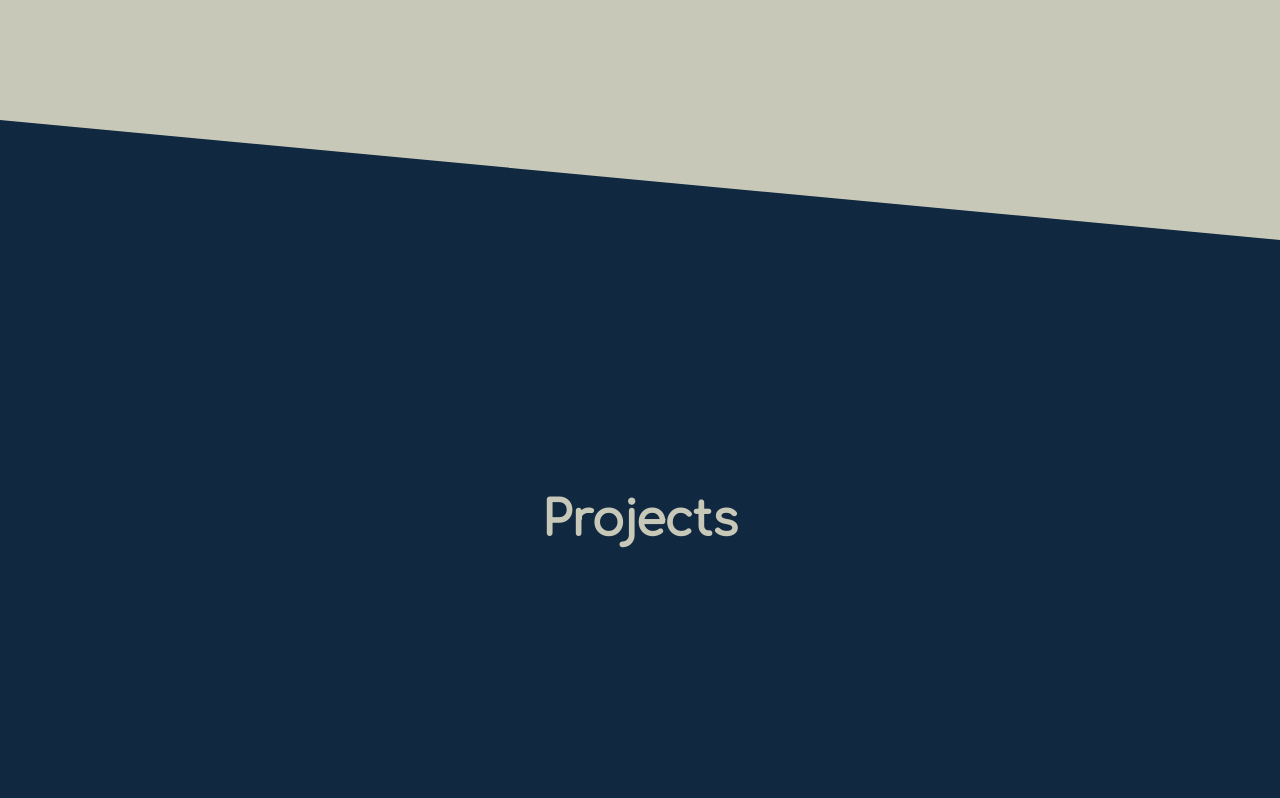
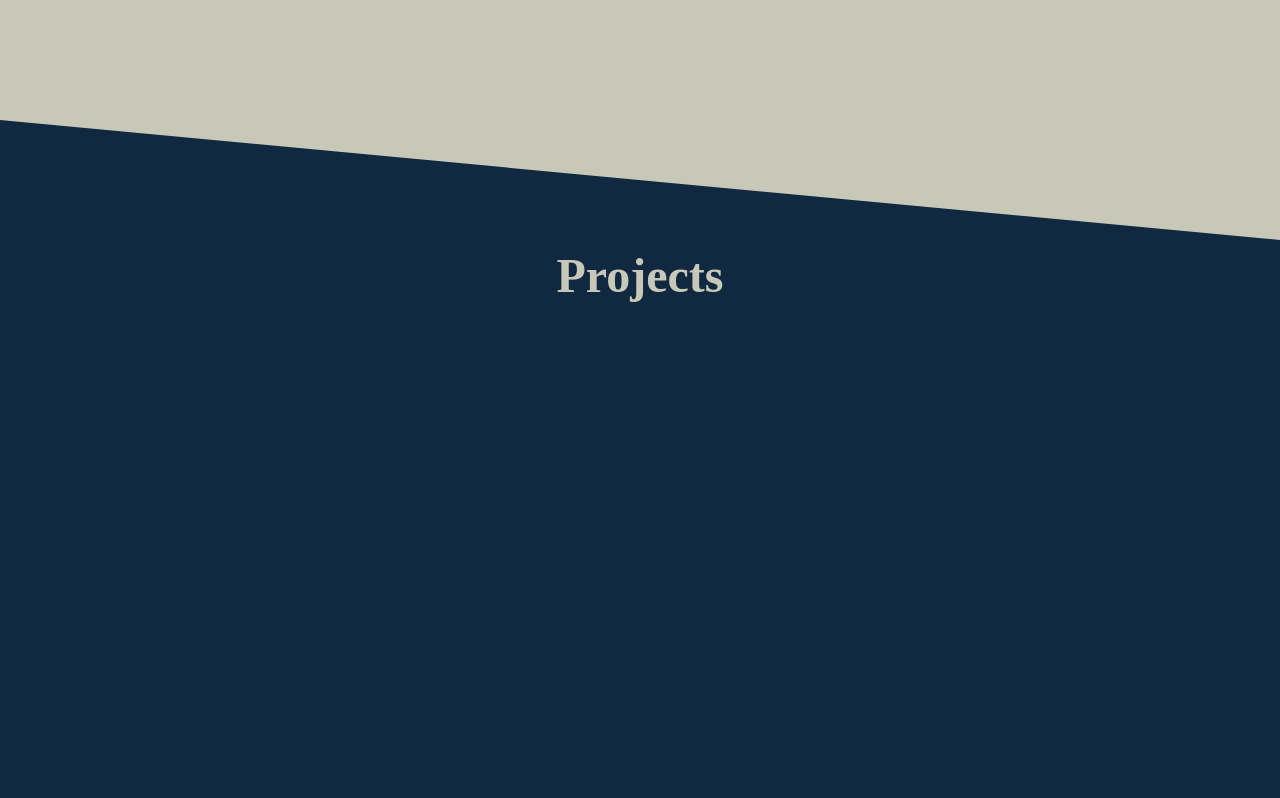
Before and after one commit to nu7124/NadimPersonalSite, a Gatsby site: page / in a window 1280 px wide. Shown: the part 1240-2038 px from the top of the page. Built offline with nearby package versions, Linux system fonts and the light colour scheme; Gatsby itself is replaced by a stand-in of ours.

Commit message:
updated font

```diff
--- a/src/components/Projects/projects.css
+++ b/src/components/Projects/projects.css
@@ -2,11 +2,14 @@
     width:100vw;
     height: 100vh;
     display: grid;
-    align-content: center;
-    justify-content: center;
+    /* align-content: center;
+    justify-content: center; */
 }
 
 #projectsComp_name {
+    margin-top: 10vw;
+    margin-left: auto;
+    margin-right: auto;
     color: #C8C8B8;
     font-size:3em;
     font-family: 'Comfortaa', cursive;
--- a/src/components/Title/title.css
+++ b/src/components/Title/title.css
@@ -1,5 +1,3 @@
-@import url('https://fonts.googleapis.com/css?family=Comfortaa');
-
 #title {
     margin-left: auto;
     margin-right: auto;
```
